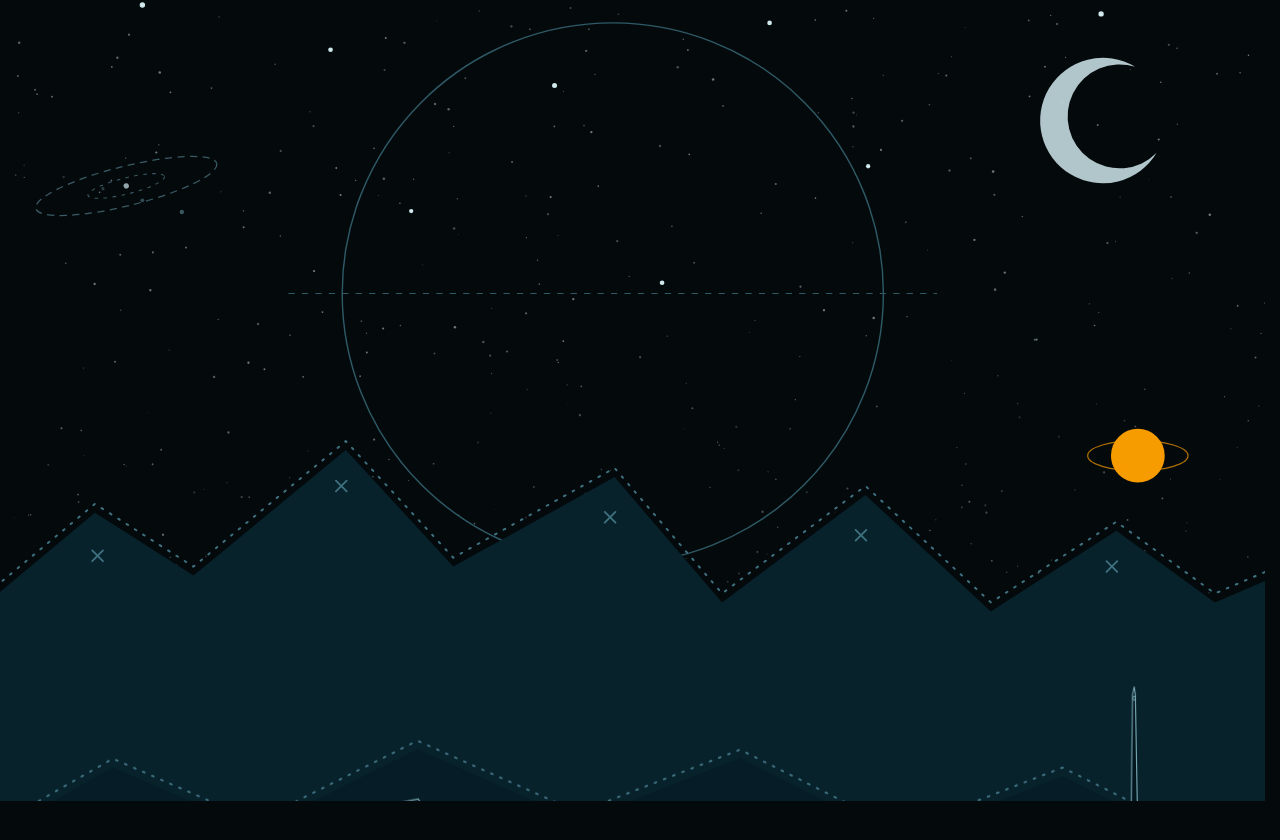
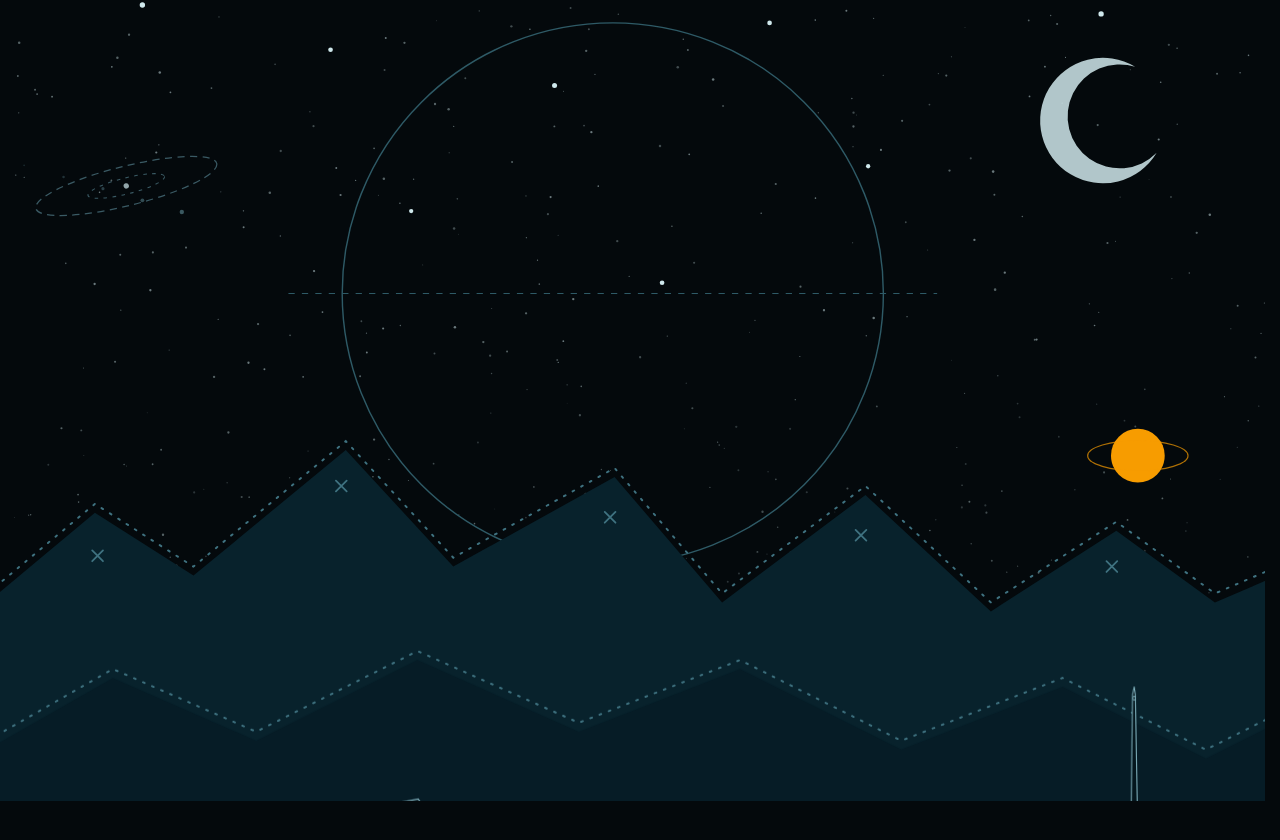
Before and after one commit to OodDev/vyn-cocreationlab, a Next.js app: page / in a window 1280 px wide. Shown: the part 899-1739 px from the top of the page. Built offline with nearby package versions, Linux system fonts and the light colour scheme.

Commit message:
parallax: front mountain band 100px TALLER (crest raised 100 units from the reverted state; net +25 vs original art)

```diff
--- a/features/parallax/layer-art.tsx
+++ b/features/parallax/layer-art.tsx
@@ -348,18 +348,18 @@ export function MidgroundFrontLayer(): JSX.Element {
       focusable="false"
       style={{ overflow: "visible" }}
     >
-      {/* mountainsFront — closer, darker second band in front (crest dropped
-       * ~75 units vs the original art so the band reads SHORTER/lower) */}
+      {/* mountainsFront — closer, darker second band in front (net +25 units
+       * vs the original art: dropped 75, then raised 100 = TALLER peaks) */}
       <g data-element="mountainsFront">
         <path
-          d="M 0 765 L 140 685 L 300 755 L 480 665 L 660 745 L 840 675 L 1020 765 L 1200 695 L 1360 775 L 1440 735 L 1440 1620 L 0 1620 Z"
+          d="M 0 665 L 140 585 L 300 655 L 480 565 L 660 645 L 840 575 L 1020 665 L 1200 595 L 1360 675 L 1440 635 L 1440 1620 L 0 1620 Z"
           fill={MOUNT_FRONT}
         />
       </g>
       {/* mountainFrontPerforation — stitch line along the front crest */}
       <g data-element="mountainFrontPerforation">
         <polyline
-          points="0,755 140,675 300,745 480,655 660,735 840,665 1020,755 1200,685 1360,765 1440,725"
+          points="0,655 140,575 300,645 480,555 660,635 840,565 1020,655 1200,585 1360,665 1440,625"
           fill="none"
           stroke={STITCH}
           strokeWidth="2.2"
```
